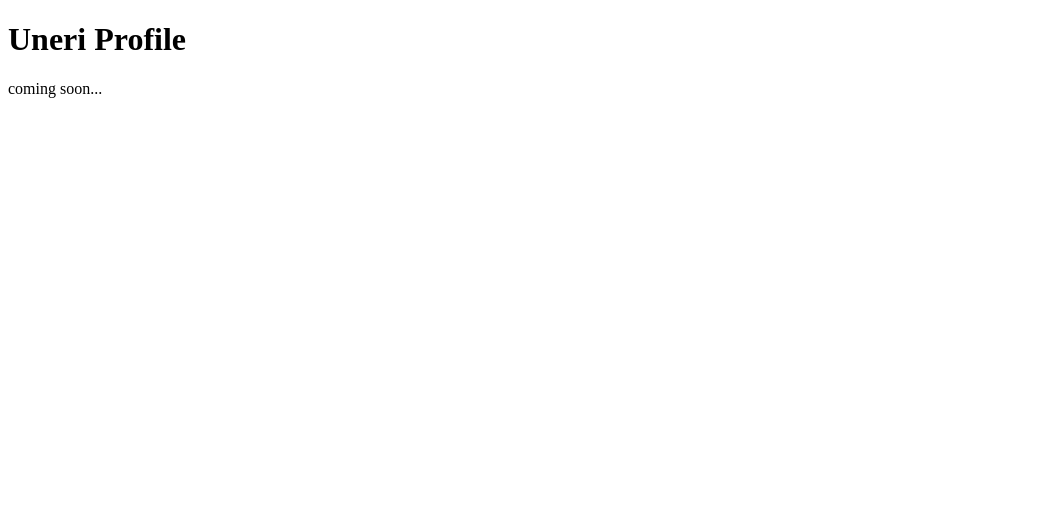
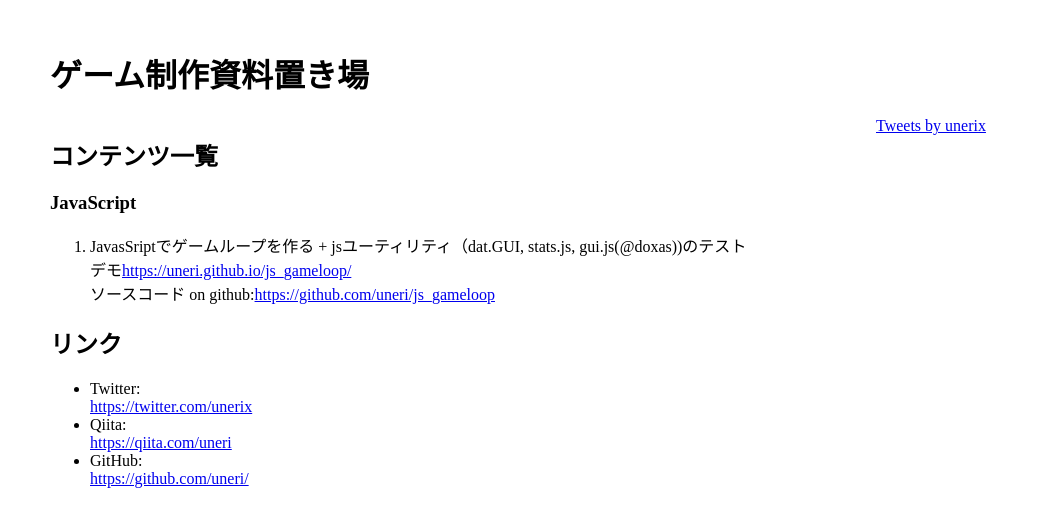
Before and after one commit to uneri/profile, a plain HTML site: page index.html in a window 1280 px wide. Shown: the whole page, without its empty margins (0-1041 px from the left). Drawn offline with Linux system fonts and the light colour scheme.

Commit message:
2nd commit
second commit

```diff
--- /dev/null
+++ b/index.css
@@ -0,0 +1,11 @@
+body {
+    margin: 50px;
+}
+.main-content-simple{
+    overflow: hidden;
+}
+.side-content-simple{
+    min-width: 250px;
+    width: 30%;
+    float: right;
+}
--- a/index.html
+++ b/index.html
@@ -1,11 +1,58 @@
 <!DOCTYPE html>
 <html lang="ja">
 <head>
-<meta charset="UTF-8">
+<meta http-equiv="X-UA-Compatible" content="IE=edge">
 <title>Uneri Profile</title>
+<meta charset="utf-8">
+<meta name="description" content="uneri game programming">
+<meta name="author" content="uneri">
+<meta name="viewport" content="width=device-width, initial-scale=1">
+<link rel="stylesheet" href="./index.css">
+<!--[if lt IE 9]>
+<script src="//cdn.jsdelivr.net/html5shiv/3.7.2/html5shiv.min.js"></script>
+<script src="//cdnjs.cloudflare.com/ajax/libs/respond.js/1.4.2/respond.min.js"></script>
+<![endif]-->
+<link rel="shortcut icon" href="">
 </head>
 <body>
-<h1>Uneri Profile</h1>
-<p>coming soon...</p>
+<!-- Place your content here -->
+<!-- SCRIPTS -->
+<!-- Example: <script src="//ajax.googleapis.com/ajax/libs/jquery/1.11.1/jquery.min.js"></script> -->
+<h1>ゲーム制作資料置き場</h1>
+
+<aside class="side-content-simple">
+  <a class="twitter-timeline" href="https://twitter.com/unerix?ref_src=twsrc%5Etfw">Tweets by unerix</a>
+  <script async src="https://platform.twitter.com/widgets.js" charset="utf-8"></script>
+</aside>
+
+<main class="main-content-simple">
+    <h2>コンテンツ一覧</h2>
+
+    <h3>JavaScript</h3>
+    <ol>
+      <li>
+        JavasSriptでゲームループを作る + jsユーティリティ（dat.GUI, stats.js, gui.js(@doxas))のテスト<br>
+        デモ<a href="https://uneri.github.io/js_gameloop/" target="_blank">https://uneri.github.io/js_gameloop/</a><br>
+        ソースコード on github:<a href="https://github.com/uneri/js_gameloop" target="_blank">https://github.com/uneri/js_gameloop</a><br>
+      </li>
+    </ol>
+
+    <h2>リンク</h2>
+    <ul>
+      <li>
+        Twitter:<br>
+        <a href="https://twitter.com/unerix" target="_blank">https://twitter.com/unerix</a><br>
+      </li>
+      <li>
+        Qiita:<br>
+        <a href="https://qiita.com/uneri" target="_blank">https://qiita.com/uneri</a><br>
+      </li>
+      <li>
+        GitHub:<br>
+        <a href="https://github.com/uneri/" target="_blank">https://github.com/uneri/</a>
+      </li>
+    </ul>
+</main>
+
 </body>
 </html>
```
